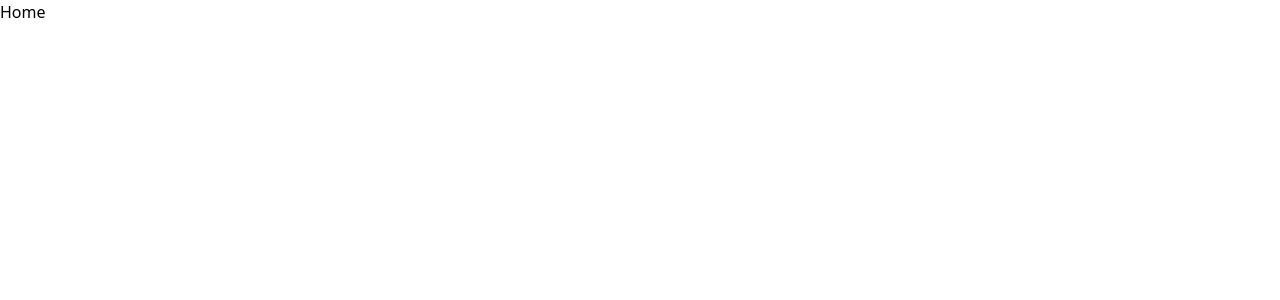
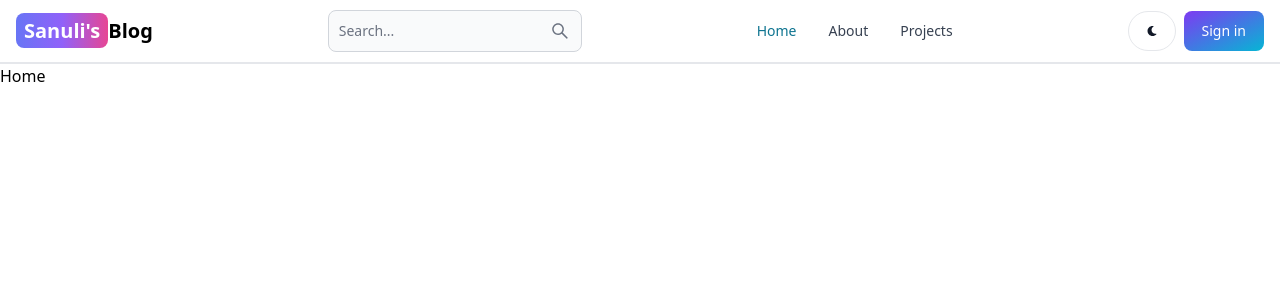
Before and after one commit to SanuliGehara/Blogger-App, a React (Vite) app in the folder client/: page / in a window 1280 px wide. Shown: the top 300 px of the page. Built offline with nearby package versions, Linux system fonts and the light colour scheme.

Commit message:
create the header section

```diff
--- a/client/package.json
+++ b/client/package.json
@@ -10,6 +10,7 @@
     "preview": "vite preview"
   },
   "dependencies": {
+    "flowbite-react": "^0.10.1",
     "react": "^18.3.1",
     "react-dom": "^18.3.1",
     "react-router-dom": "^6.24.1"
--- a/client/src/App.jsx
+++ b/client/src/App.jsx
@@ -6,10 +6,12 @@
 import Signup from "./pages/Signup";
 import Dashboard from "./pages/Dashboard";
 import Projects from "./pages/Projects";
+import Header from "./components/Header";
 
 const App = () => {
   return (
     <BrowserRouter>
+      <Header />
       <Routes>
         <Route path="/" element={<Home />} />
         <Route path="/about" element={<About />} />
--- /dev/null
+++ b/client/src/components/Header.jsx
@@ -0,0 +1,73 @@
+import React from "react";
+import { Navbar, TextInput, Button } from "flowbite-react";
+import { Link, useLocation } from "react-router-dom";
+import { AiOutlineSearch } from "react-icons/ai";
+import { FaMoon } from "react-icons/fa";
+
+function Header() {
+  const path = useLocation().pathname;
+
+  return (
+    <Navbar className="border-b-2">
+      {/* Logo */}
+      <Link
+        to="/"
+        className="self-center whitespace-nowrap
+        text-sm sm:text-xl font-semibold dark:text-white"
+      >
+        <span
+          className="px-2 py-1 bg-gradient-to-r from-indigo-500
+        via-purple-500 to-pink-500 rounded-lg text-white"
+        >
+          Sanuli's
+        </span>
+        Blog
+      </Link>
+
+      {/* Search field */}
+      <form>
+        <TextInput
+          type="text"
+          placeholder="Search..."
+          rightIcon={AiOutlineSearch}
+          className="hidden lg:inline"
+        />
+      </form>
+
+      {/* Search button for sm screen */}
+      <Button className="w-12 h-10 lg:hidden" color="gray" pill>
+        <AiOutlineSearch />
+      </Button>
+
+      {/* Dark mode & Signin buttons */}
+      <div className="flex gap-2 md:order-2">
+        <Button className="w-12 h-10 hidden sm:inline" color="gray" pill>
+          <FaMoon />
+        </Button>
+
+        <Link to="/sign-in">
+          <Button gradientDuoTone="purpleToBlue">Sign in</Button>
+        </Link>
+
+        <Navbar.Toggle />
+      </div>
+
+      {/* Menu bar */}
+      <Navbar.Collapse>
+        <Navbar.Link active={path === "/"} as={"div"}>
+          <Link to="/">Home</Link>
+        </Navbar.Link>
+
+        <Navbar.Link active={path === "/about"} as={"div"}>
+          <Link to="/about">About</Link>
+        </Navbar.Link>
+
+        <Navbar.Link active={path === "/projects"} as={"div"}>
+          <Link to="/projects">Projects</Link>
+        </Navbar.Link>
+      </Navbar.Collapse>
+    </Navbar>
+  );
+}
+
+export default Header;
--- a/client/tailwind.config.js
+++ b/client/tailwind.config.js
@@ -1,8 +1,9 @@
 /** @type {import('tailwindcss').Config} */
+const flowbite = require("flowbite-react/tailwind");
 export default {
-  content: ["./index.html", "./src/**/*.{js,ts,jsx,tsx}"],
+  content: ["./index.html", "./src/**/*.{js,ts,jsx,tsx}", flowbite.content()],
   theme: {
     extend: {},
   },
-  plugins: [],
+  plugins: [flowbite.plugin()],
 };
```
Also changed, not shown: 1 other file (tests, documents, lock files or other folders).
